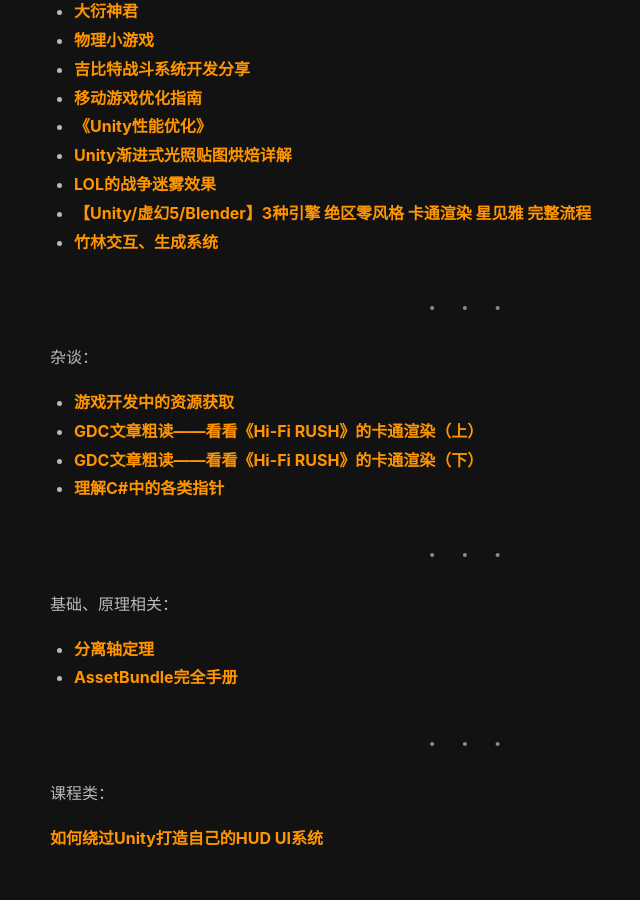
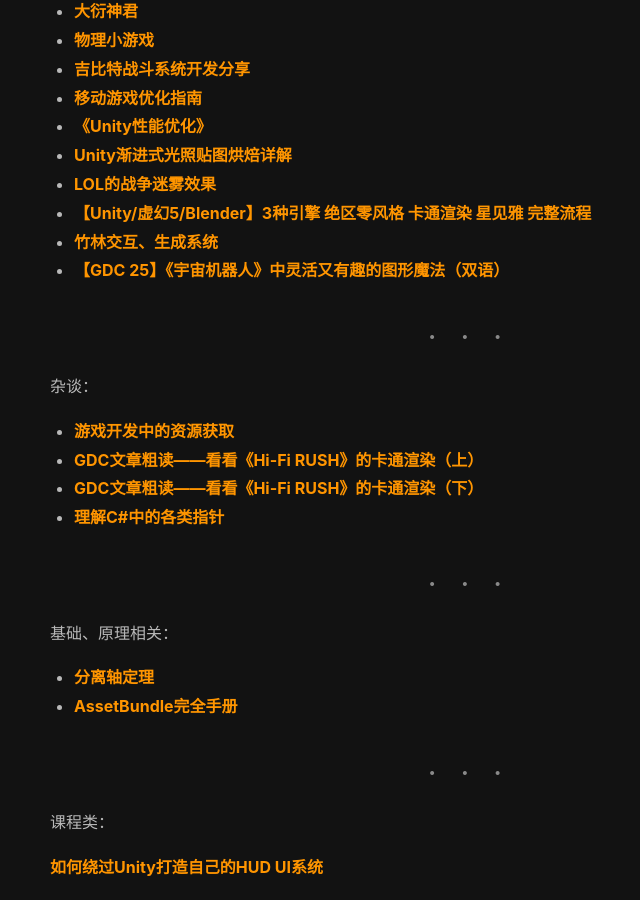
Before and after one commit to S0nrEir/S0nrEir.github.io, a Jekyll site: the page built from _posts/2024-04-02-干货博客收集.md, in a window 1280 px wide and 900 px high, scrolled down 2479 px. Shown: the whole window, without its empty margins (53-693 px from the left). Built offline with Jekyll 4.4.1, drawn with Linux system fonts in a browser that asks for light colours; nearby versions of some CDN libraries.

Commit message:
提交blog更新

```diff
--- a/_posts/2024-04-02-干货博客收集.md
+++ b/_posts/2024-04-02-干货博客收集.md
@@ -90,6 +90,7 @@ tags: ["博客","干货"]
 - [LOL的战争迷雾效果](https://www.bilibili.com/video/BV1Wr421K7Zf/?spm_id_from=333.337.search-card.all.click&vd_source=dc8db9ae29cb1bbdd2bfdc1e9c7876a9)
 - [【Unity/虚幻5/Blender】3种引擎 绝区零风格 卡通渲染 星见雅 完整流程](https://www.bilibili.com/video/BV1kBBKYRE6Q/?share_source=copy_web&vd_source=1d472df12e693581b4dec8ddc8f8bfad)
 - [竹林交互、生成系统](https://www.bilibili.com/video/BV1X3NNeBEgU/?spm_id_from=333.1007.tianma.28-3-109.click&vd_source=5c7d796f5431572d06618f01e5e55fd8)
+- [【GDC 25】《宇宙机器人》中灵活又有趣的图形魔法（双语）](https://www.bilibili.com/video/BV1xQtw6WEYe/?share_source=copy_web&vd_source=033ba060b29bce18d9f349f528584410)
 
 ---
 
```
